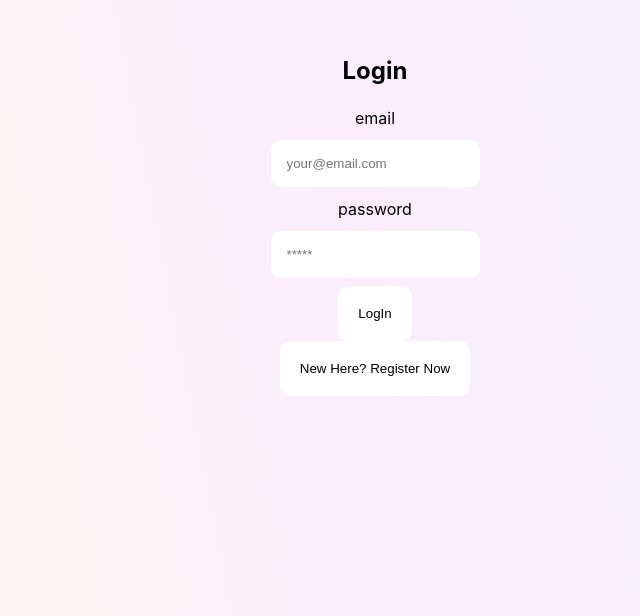
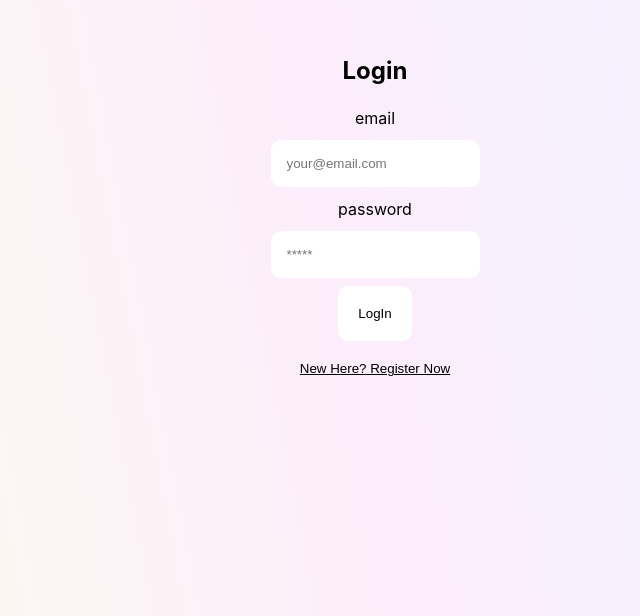
Before and after one commit to mukesh5/to_do_ui, a React (Create React App) app: page / in a window 1280 px wide. Shown: the part 184-800 px from the top of the page, without its empty margins (265-905 px from the left). Built offline with nearby package versions, Linux system fonts and the light colour scheme.

Commit message:
handle link button to navigate

```diff
--- a/src/App.css
+++ b/src/App.css
@@ -32,3 +32,8 @@ button {
   border-radius: 10px;
   cursor: pointer;
 }
+
+.link-button {
+  background: none;
+  text-decoration: underline;
+}
--- a/src/pages/Login.jsx
+++ b/src/pages/Login.jsx
@@ -47,7 +47,7 @@ export const Login = (props) => {
                 <input value={password} type="password" placeholder="*****" name="password" onChange={(e) => setPassword(e.target.value)}/>
                 <button>LogIn</button>
             </form>
-            <button onClick={() => props.togglePage('register')}>New Here? Register Now</button>
+            <button className='link-button' onClick={() => props.togglePage('register')}>New Here? Register Now</button>
         </div>
     )
 }
--- a/src/pages/Register.jsx
+++ b/src/pages/Register.jsx
@@ -57,7 +57,7 @@ export const Register = (props) => {
                 <input value={password} type="password" placeholder="*****" name="password" required onChange={(e) => setPassword(e.target.value)}/>
                 <button>Register</button>
             </form>
-            <button onClick={() => props.togglePage('login')}>Have An Account? Login</button>
+            <button className='link-button' onClick={() => props.togglePage('login')}>Have An Account? Login</button>
         </div>
     )
 }
```
